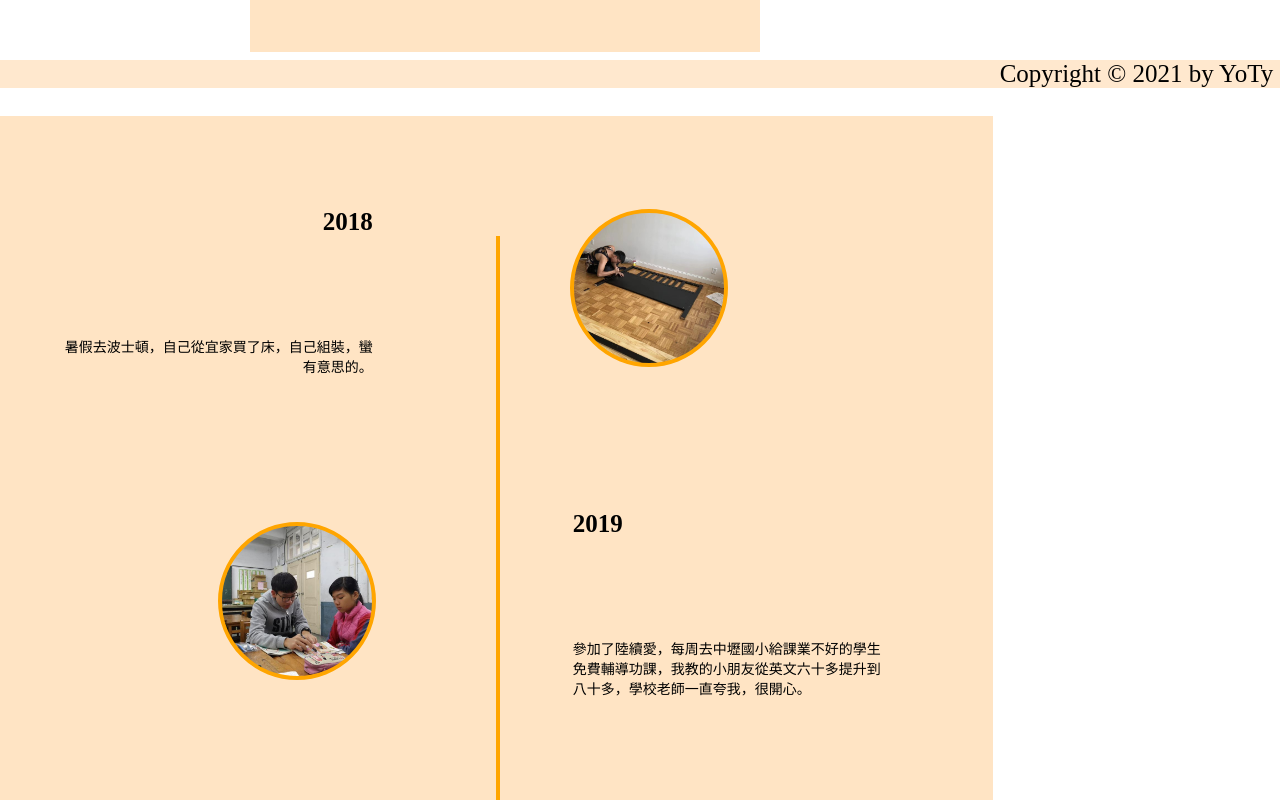
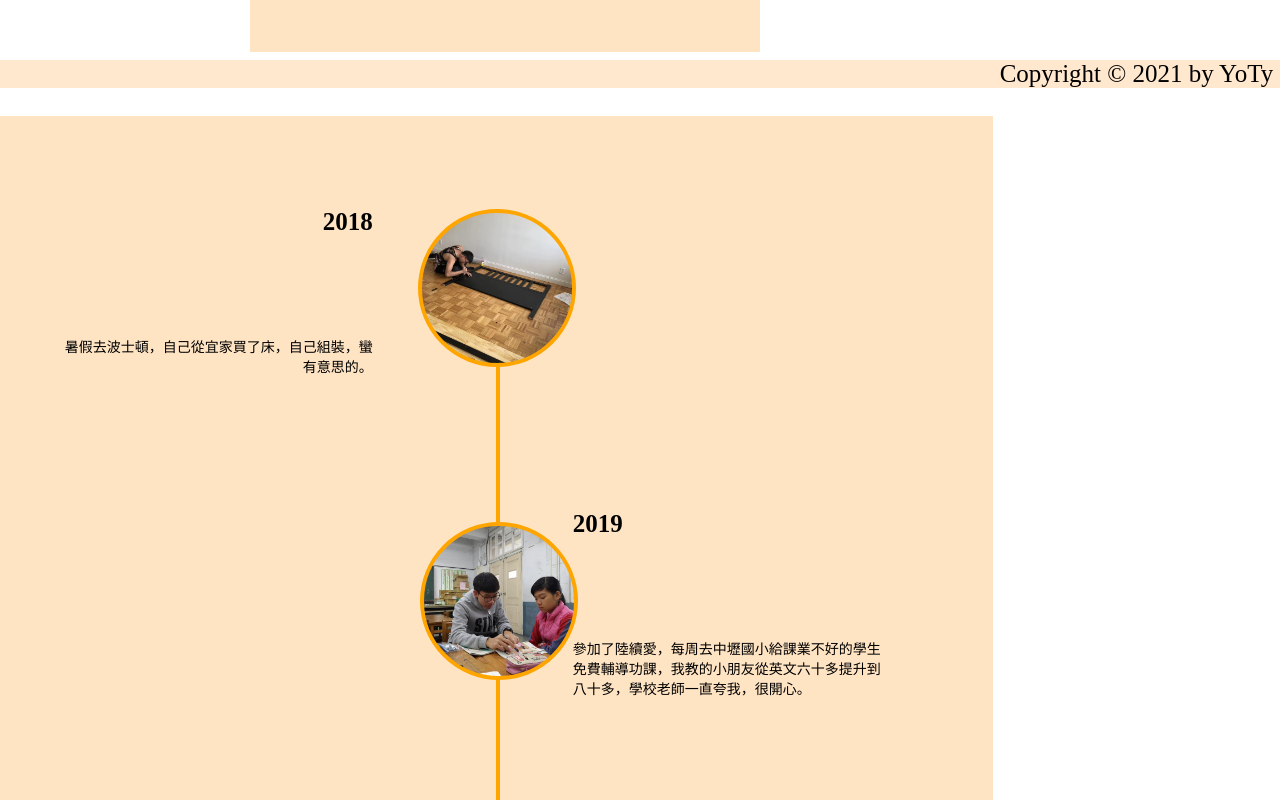
Before and after one commit to 10744270/Resume, a plain HTML site: page index.html in a window 1280 px wide. Shown: the part 2300-3100 px from the top of the page. Drawn offline with Linux system fonts and the light colour scheme.

Commit message:
Update resume.css

```diff
--- a/css/resume.css
+++ b/css/resume.css
@@ -297,7 +297,7 @@ ol {
 	width: 150px;
 	background-color: black;
 	border-radius: 50%;
-	right: -255px;
+	right: -103px;
 	top: 50%;
 	transform: translate(0%, -50%);
 	border: 4px solid orange;
@@ -310,7 +310,7 @@ ol {
 	width: 150px;
 	background-color: black;
 	border-radius: 50%;
-	left: -255px;
+	left: -53px;
 	top: 50%;
 	transform: translate(0%, -50%);
 	border: 4px solid orange;
```
